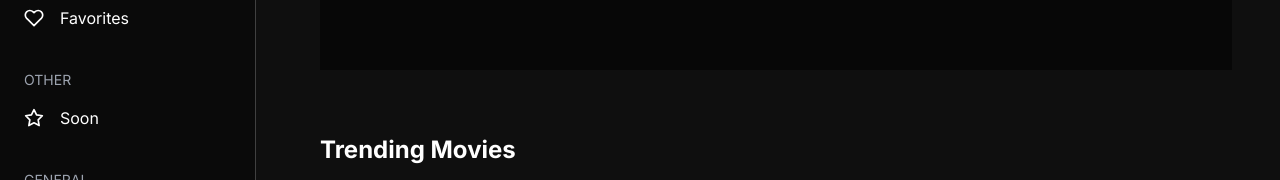
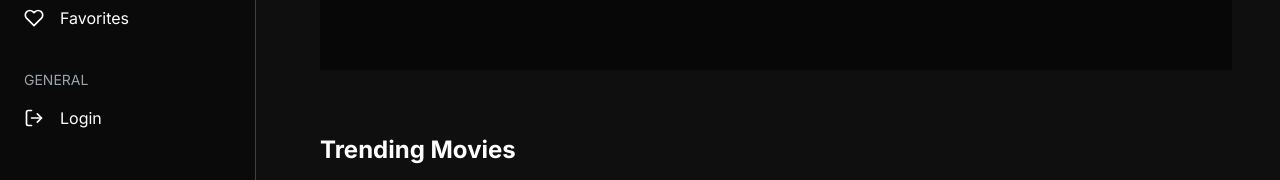
Before and after one commit to poyrazavsever/movie-app-v2, a Next.js app: page / in a window 1280 px wide. Shown: the part 250-430 px from the top of the page. Built offline with nearby package versions, Linux system fonts and the light colour scheme; no server answers.

Commit message:
feat: update sidebar

```diff
--- a/components/Sidebar.jsx
+++ b/components/Sidebar.jsx
@@ -76,7 +76,7 @@ function Sidebar() {
         </ul>
       </div>
 
-      <div className="mt-10 w-full">
+      {/* <div className="mt-10 w-full">
         <p className="text-gray-400 uppercase text-sm mb-4">Other</p>
         <ul className="space-y-4">
           <li className={linkClassName("/soon")}>
@@ -84,17 +84,17 @@ function Sidebar() {
             <Link href="/soon">Soon</Link>
           </li>
         </ul>
-      </div>
+      </div> */}
 
       <div className="mt-10 w-full">
         <p className="text-gray-400 uppercase text-sm mb-4">General</p>
         <ul className="space-y-4">
           {isAuthenticated ? (
             <>
-              <li className={linkClassName("/settings")}>
+              {/* <li className={linkClassName("/settings")}>
                 <FiSettings size={20} />
                 <Link href="/settings">Settings</Link>
-              </li>
+              </li> */}
               <li className="flex items-center space-x-4 hover:text-purple-500">
                 <FiLogOut size={20} />
                 <button
```
